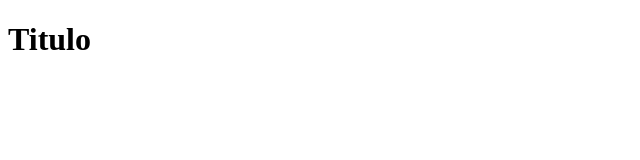
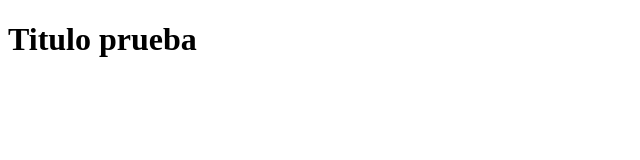
Before and after one commit to dramirezag/git-helloworld, a plain HTML site: page index.html in a window 1280 px wide. Shown: the whole page, without its empty margins (0-640 px from the left). Drawn offline with Linux system fonts and the light colour scheme.

Commit message:
Se modifico titulo index

```diff
--- a/index.html
+++ b/index.html
@@ -7,6 +7,6 @@
     <title>Demo Git</title>
 </head>
 <body>
-    <h1>Titulo</h1>
+    <h1>Titulo prueba</h1>
 </body>
 </html>
```
